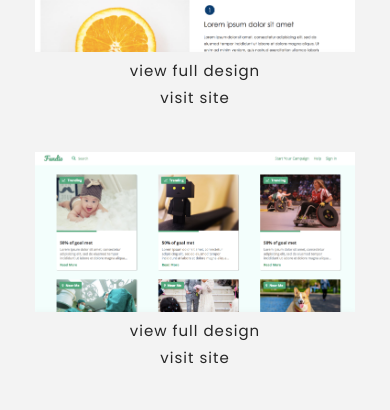
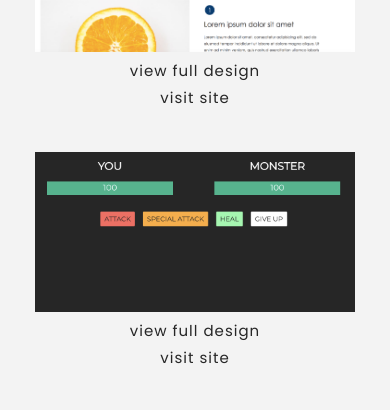
Before and after one commit to mastroneel/mastroneel-portfolio, a plain HTML site: page index.html in a window 390 px wide. Shown: the part 5040-5450 px from the top of the page. Drawn offline with nearby package versions, Linux system fonts and the light colour scheme; grey boxes are pictures that could not be loaded; files whose address does not match are found by name.

Commit message:
Add monster game

```diff
--- a/index.html
+++ b/index.html
@@ -277,6 +277,21 @@
           <a href="img/hint-full.png" data-lightbox="paid-mobile">view full design</a>
           <br>
           <a href="https://mastroneel.github.io/hint-landing-page/" target="_blank">visit site</a>
+        </div>
+      </div>
+      <div class="element-item portfolio-work develop">
+        <div class="portfolio portfolio-12">
+          <div class="image-overlay">
+            <a href="img/monster-game.png" data-lightbox="portfolio">view full design</a>
+            <br>
+            <br>
+            <a href="https://mastroneel.github.io/monster-game-vue/" target="_blank">visit site</a>
+          </div>
+        </div>
+        <div class="mobile-links">
+          <a href="img/monster-game.png" data-lightbox="portfolio-mobile">view full design</a>
+          <br>
+          <a href="https://mastroneel.github.io/monster-game-vue/" target="_blank">visit site</a>
         </div>
       </div>
       <div class="element-item paid-work design develop design-develop">
--- a/sass/work.scss
+++ b/sass/work.scss
@@ -147,6 +147,9 @@
   }
   .portfolio-11 {
     background-image: url('../img/open-charity.png');
+  }
+  .portfolio-12 {
+    background-image: url('../img/monster-game.png');
   }
 }
 
```
Also changed, not shown: css/app.css, css/work.css, img/monster-game.png (added), 4 other files.
